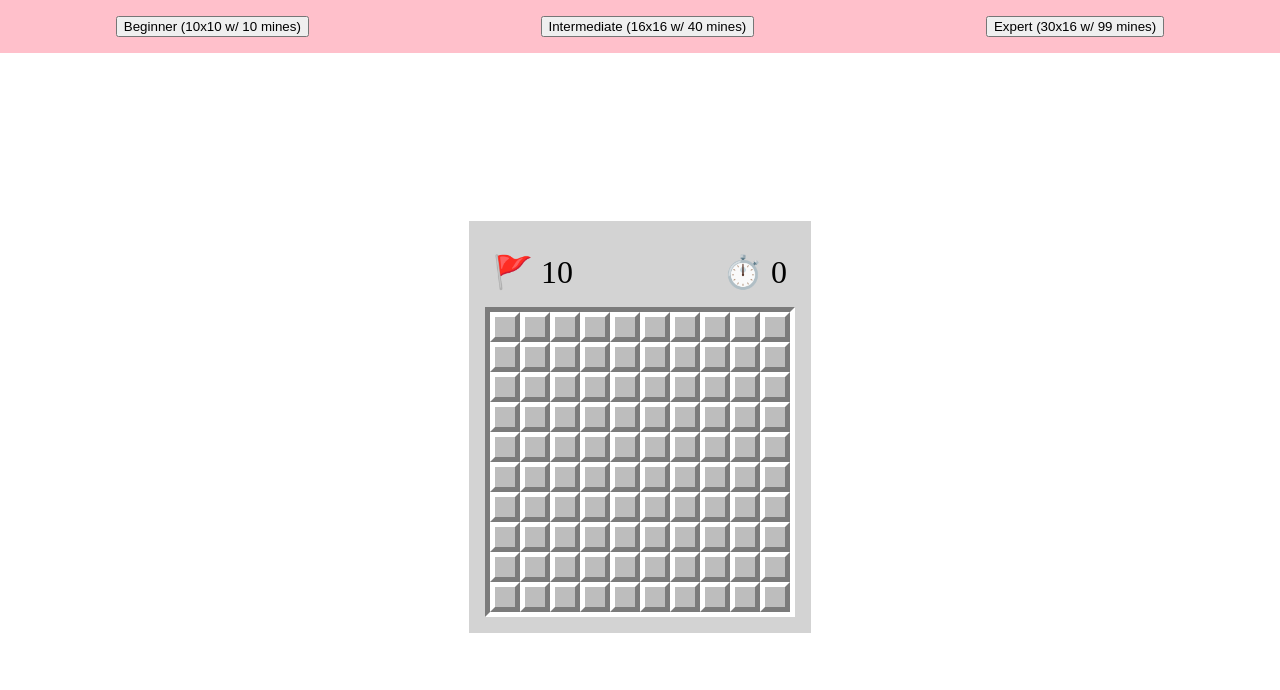
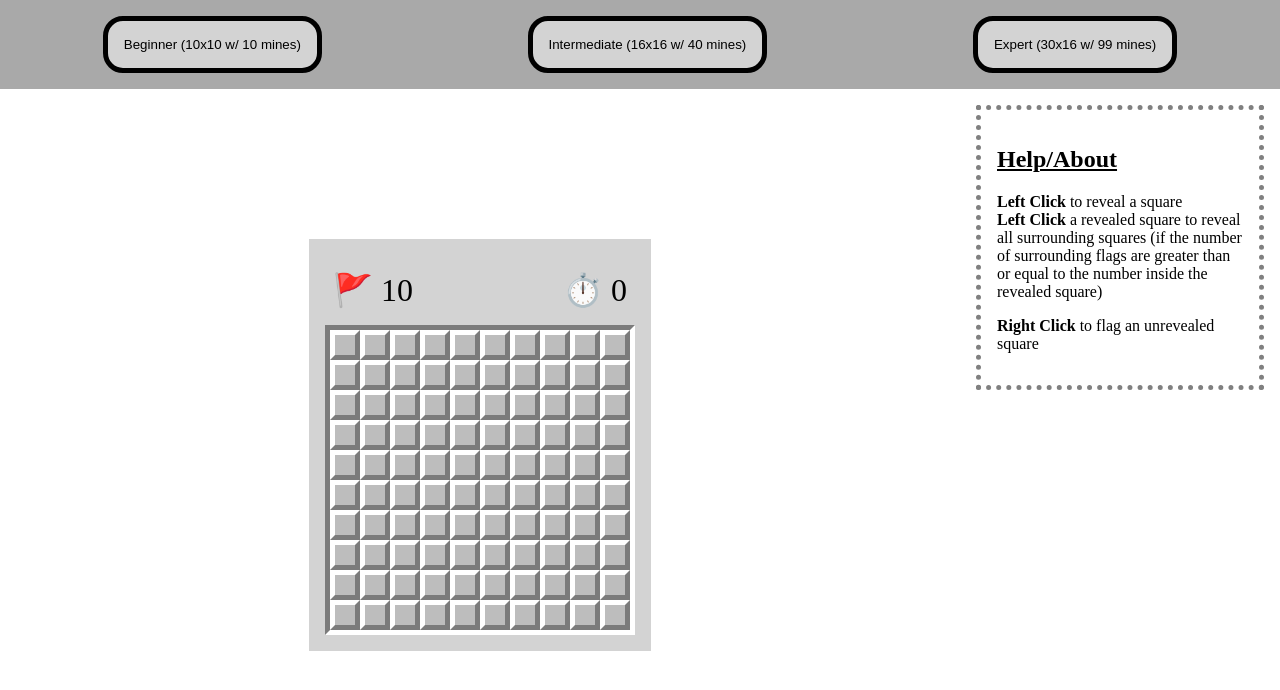
Before and after one commit to lopkik/quick-minesweeper, a React (Vite) app: page / in a window 1280 px wide. Shown: the top 690 px of the page. Built offline with nearby package versions, Linux system fonts and the light colour scheme.

Commit message:
small style changes and added first draft help section

```diff
--- a/src/App.tsx
+++ b/src/App.tsx
@@ -4,7 +4,7 @@ import { MineFieldHeader } from "./components/MineFieldHeader"
 import { NewGameDialog } from "./components/NewGameDialog"
 
 function App() {
-  const { setNewBoard } = useGameStateStore()
+  const setNewBoard = useGameStateStore((state) => state.setNewBoard)
 
   return (
     <div className='app'>
@@ -21,9 +21,53 @@ function App() {
       </div>
       <NewGameDialog />
       <div className='app-body'>
-        <div style={{ backgroundColor: "lightgray", padding: "1rem" }}>
-          <MineFieldHeader />
-          <MineField />
+        <div
+          style={{
+            display: "grid",
+            gridTemplateColumns: "75% 25%",
+            height: "100%",
+          }}
+        >
+          <div
+            style={{
+              display: "flex",
+              justifyContent: "center",
+              alignItems: "center",
+              height: "100%",
+            }}
+          >
+            <div
+              style={{
+                backgroundColor: "lightgray",
+                padding: "1rem",
+              }}
+            >
+              <MineFieldHeader />
+              <MineField />
+            </div>
+          </div>
+          <div style={{ display: "flex", flexDirection: "column" }}>
+            <div
+              style={{
+                border: "5px dotted gray",
+                padding: "1rem",
+                margin: "1rem",
+              }}
+            >
+              <h2>
+                <u>Help/About</u>
+              </h2>
+              <p>
+                <b>Left Click</b> to reveal a square <br />
+                <b>Left Click</b> a revealed square to reveal all surrounding
+                squares (if the number of surrounding flags are greater than or
+                equal to the number inside the revealed square)
+              </p>
+              <p>
+                <b>Right Click</b> to flag an unrevealed square
+              </p>
+            </div>
+          </div>
         </div>
       </div>
     </div>
--- a/src/styles.css
+++ b/src/styles.css
@@ -9,6 +9,19 @@ body {
   height: 100%;
 }
 
+button {
+  color: black;
+  background-color: lightgray;
+  border: 5px solid black;
+  border-radius: 20px;
+  padding: 1rem;
+  cursor: pointer;
+}
+
+button:hover {
+  background-color: white;
+}
+
 .app {
   display: flex;
   flex-direction: column;
@@ -17,7 +30,7 @@ body {
 
 .app-header {
   width: 100%;
-  background-color: pink;
+  background-color: darkgray;
   display: flex;
   justify-content: space-around;
   align-items: center;
@@ -26,9 +39,6 @@ body {
 
 .app-body {
   flex-grow: 1;
-  display: flex;
-  justify-content: center;
-  align-items: center;
 }
 
 .minefield {
@@ -118,7 +128,7 @@ dialog:modal {
 
 .dialog-content {
   background-color: white;
-  padding: 1rem;
+  padding: 1rem 2rem;
   display: flex;
   flex-direction: column;
   align-items: center;
```
Also changed, not shown: src/components/GameRecordList.tsx (added, +12 -0 lines), src/types/global.d.ts (+11 -11 lines), 1 other file (tests, documents, lock files or other folders).
